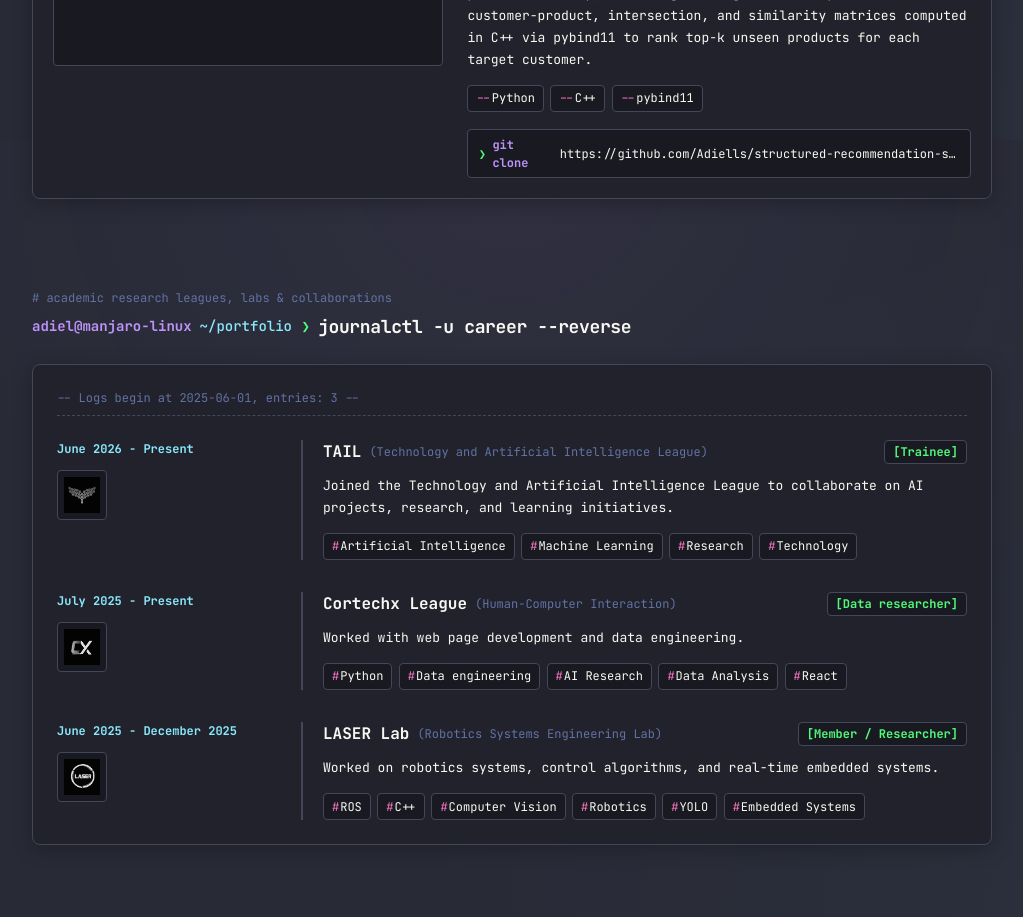
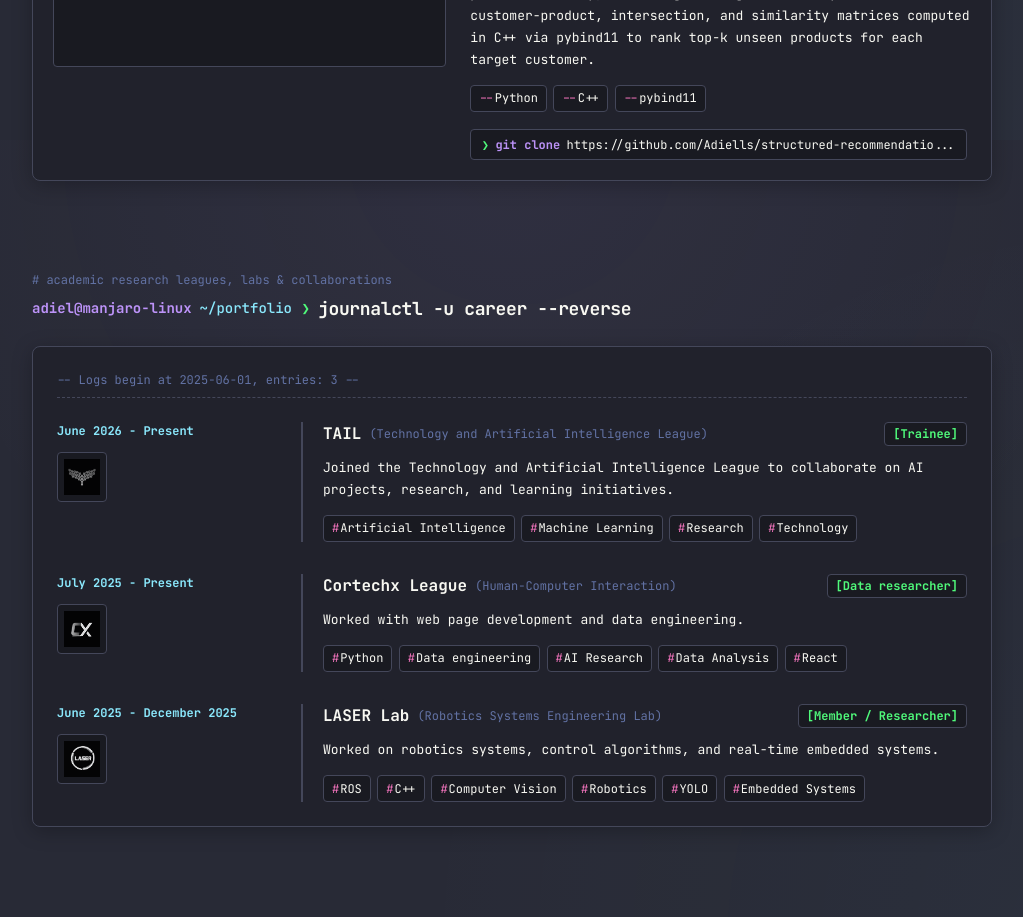
Before and after one commit to Adiells/Adiells.github.io, a React (Vite) app: page / in a window 1280 px wide. Shown: the part 1460-2377 px from the top of the page, without its empty margins (128-1151 px from the left). Built offline with nearby package versions, Linux system fonts and the light colour scheme; grey boxes are pictures that could not be loaded.

Commit message:
fix: link length in projects cards

```diff
--- a/src/components/sections/Projects.jsx
+++ b/src/components/sections/Projects.jsx
@@ -88,7 +88,7 @@ function ProjectItem({ project }) {
               >
                 <span className={styles.repoPrompt}>❯</span>
                 <span className={styles.repoCmd}>git clone</span>
-                <span className={styles.repoUrl}>{project.link}</span>
+                <span className={styles.repoUrl}>{project.link.length > 51 ? project.link.slice(0, 51).concat("...") : project.link}</span>
               </a>
             </div>
           </div>
```
